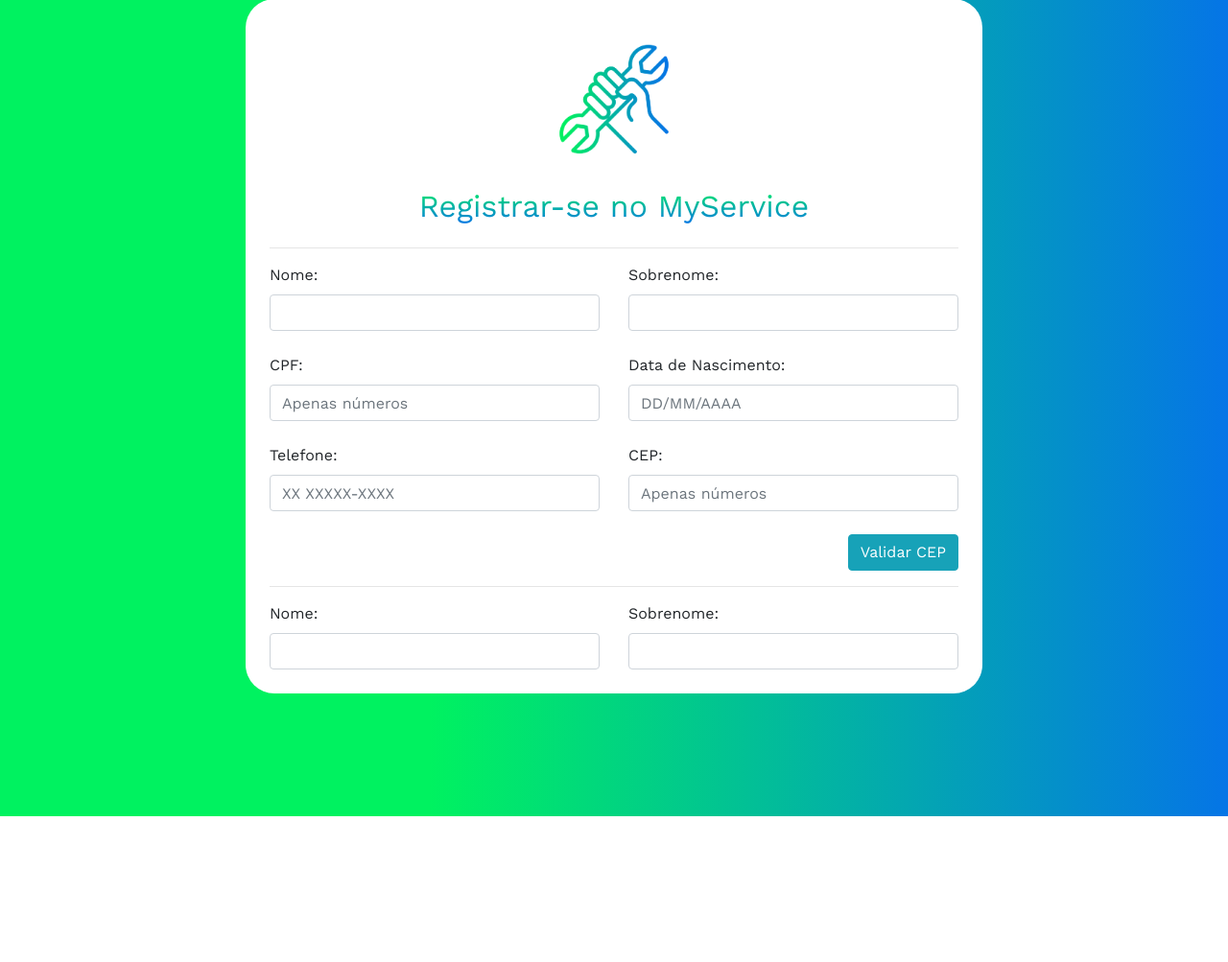
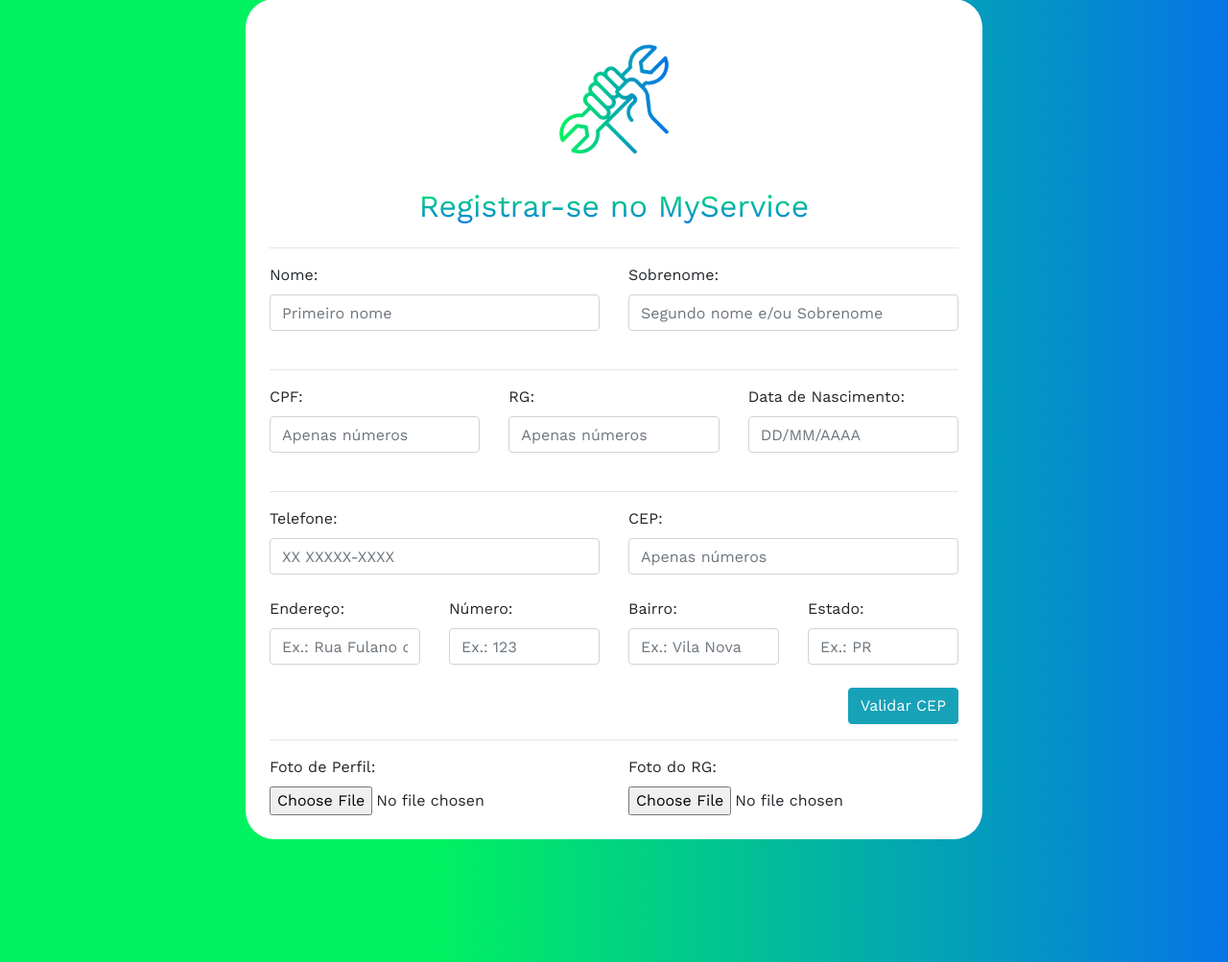
Before and after one commit to abdielmartins/myservice, a Django app: page /validation/validate in a window 1280 px wide. Shown: the part 65-1068 px from the top of the page at 96% size. Before the commit the page ends 916 px from the top, so only its background shows below. Run offline with Django 3.2, Linux system fonts and the light colour scheme; the visitor is signed in with stand-in values (Sample User, id 1); some libraries are stand-ins or nearby versions.

Commit message:
Alterando layout na [validate.html].

```diff
--- a/myservice/templates/validation/validate.html
+++ b/myservice/templates/validation/validate.html
@@ -41,18 +41,23 @@
             <div class="row">
               <div class="col">
                 <label for="nome">Nome: </label>
-                <input type="text" class="form-control">
+                <input type="text" placeholder="Primeiro nome" class="form-control">
               </div>
               <div class="col">
                 <label for="surname">Sobrenome: </label>
-                <input type="text" class="form-control">
+                <input type="text" placeholder="Segundo nome e/ou Sobrenome" class="form-control">
               </div>
             </div>
             <br>
+            <hr>
             <div class="row">
                <div class="col">
                  <label for="cpf">CPF: </label>
                  <input id="cpf" name="cpf" placeholder="Apenas números" class="form-control input-md" required="" type="text" maxlength="11" pattern="[0-9]+$">
+               </div>
+               <div class="col">
+                 <label for="RG">RG: </label>
+                 <input id="rg" name="rg" placeholder="Apenas números" class="form-control input-md" required="" type="text" maxlength="9" pattern="[0-9]+$">
                </div>
                <div class="col">
                  <label for="birth_date">Data de Nascimento: </label>
@@ -60,6 +65,7 @@
                </div>
              </div>
             <br>
+            <hr>
             <div class="row">
                <div class="col">
                  <label for="tel">Telefone: </label>
@@ -68,24 +74,42 @@
                <div class="col">
                   <label for="CEP">CEP: </label>
                   <input id="cep" name="cep" placeholder="Apenas números" class="form-control input-md" required="" value="" type="search" maxlength="8" pattern="[0-9]+$">
-                  <br>
-                  <div class="text-right">
-                     <button type="button" class="btn btn-info" onclick="pesquisacep(cep.value)">Validar CEP</button>
-                  </div>
-               </div>
-             </div>
+              </div>
+            </div>
+            <br>
+            <div class="row">
+              <div class="col">
+                <label for="Adress">Endereço: </label>
+                <input id="adress" name="adress" placeholder="Ex.: Rua Fulano de Tal" class="form-control input-md" required="" type="text" maxlength="50">
+              </div>
+              <div class="col">
+                <label for="Num">Número: </label>
+                <input id="number" name="number" placeholder="Ex.: 123" class="form-control input-md" required="" type="text" maxlength="4">
+              </div>
+              <div class="col">
+                <label for="Distric">Bairro: </label>
+                <input id="distric" name="distric" placeholder="Ex.: Vila Nova" class="form-control input-md" required="" type="text" maxlength="30">
+              </div>
+              <div class="col">
+                <label for="State">Estado: </label>
+                <input id="estate" name="estate" placeholder="Ex.: PR" class="form-control input-md" required="" type="text" maxlength="2">
+              </div>
+            </div>
+            <br>
+            <div class="text-right">
+                <button type="button" class="btn btn-info" onclick="pesquisacep(cep.value)">Validar CEP</button>
+            </div>
             <hr>
             <div class="row">
                <div class="col">
-                 <label for="nome">Nome: </label>
-                 <input type="text" class="form-control">
+                 <label for="profile-pic">Foto de Perfil: </label>
+                 <input id="icon" name="icon" type="file" class="form-data">
                </div>
                <div class="col">
-                 <label for="surname">Sobrenome: </label>
-                 <input type="text" class="form-control">
+                 <label for="profile-valid">Foto do RG: </label>
+                 <input id="image" name="image" type="file" class="form-data">
                </div>
              </div>
-
 
          </form>
       </div>
```
